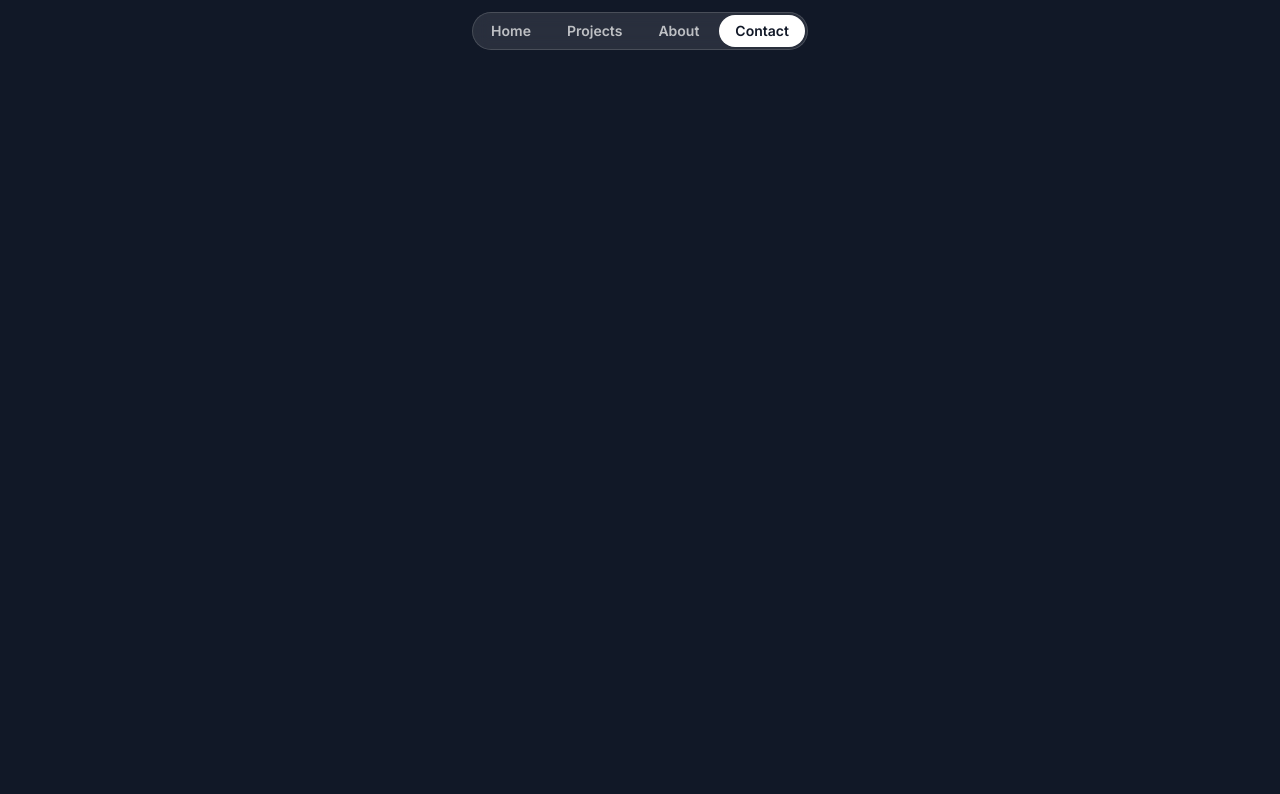
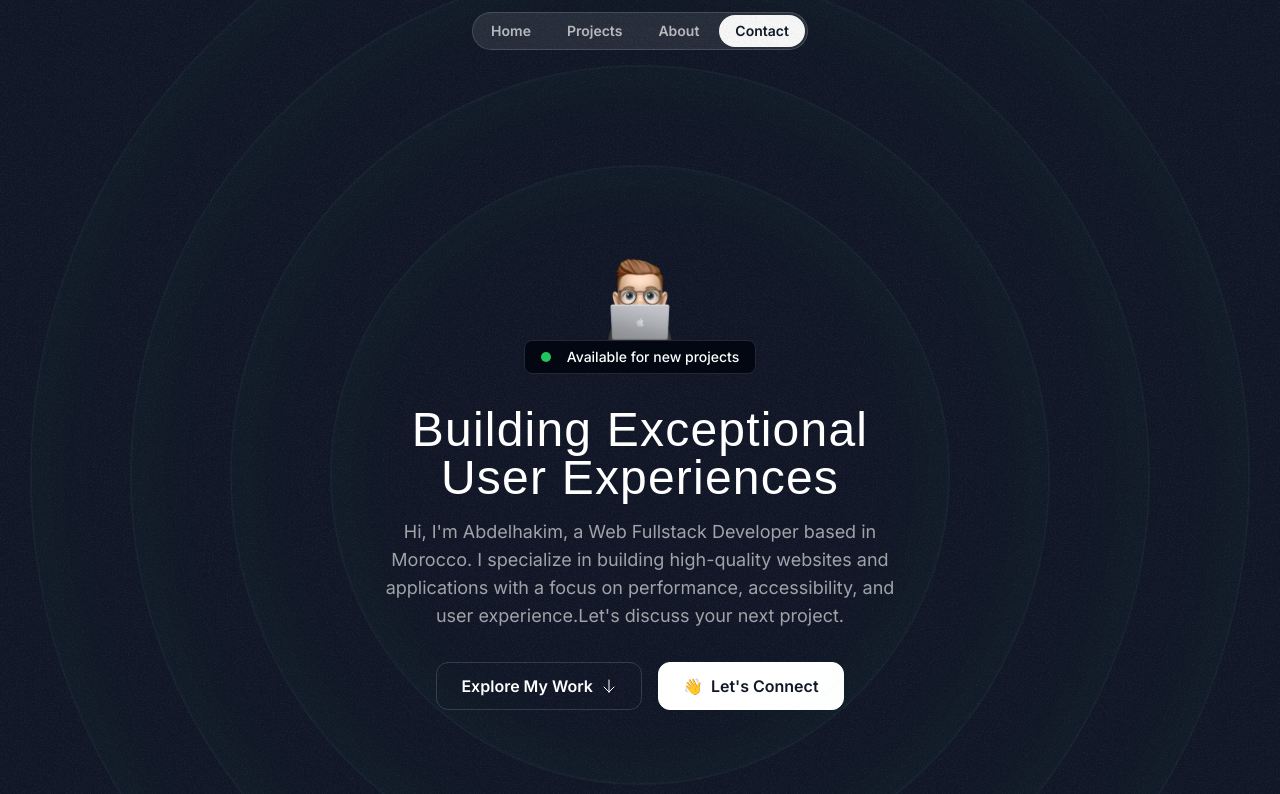
Before and after one commit to mrbenboyy/my-spa-dev-portfolio, a Next.js app: page / in a window 1280 px wide. Shown: the top 794 px of the page. Built offline with nearby package versions, Linux system fonts and the light colour scheme; a web font is replaced by a local one.

Commit message:
Add HeroSection component and update layout styles

```diff
--- a/src/app/globals.css
+++ b/src/app/globals.css
@@ -6,4 +6,8 @@
     .nav-item {
         @apply px-4 py-1.5 rounded-full text-white/70 text-sm font-semibold hover:bg-white/10 hover:text-white transition duration-300
     }
+
+    .hero-ring{
+        @apply absolute inset-0 border-2 top-1/2 left-1/2 -translate-x-1/2 -translate-y-1/2 rounded-full border-emerald-300/5 shadow-[0_0_80px_inset] shadow-emerald-300/5
+    }
 }
--- a/src/app/layout.tsx
+++ b/src/app/layout.tsx
@@ -8,7 +8,7 @@
 
 export const metadata: Metadata = {
   title: "Abdelhakim's Portfolio",
-  description: "Modern portfolio website for Abdelhakim Benbouanane",
+  description: "Modern & Minimalist Abdelhakim Portfolio",
 };
 
 export default function RootLayout({
--- a/src/app/page.tsx
+++ b/src/app/page.tsx
@@ -1,9 +1,11 @@
 import { Header } from "@/sections/Header";
+import { HeroSection } from "@/sections/Hero";
 
 export default function Home() {
   return (
     <div>
       <Header />
+      <HeroSection/>
     </div>
   );
 }
--- a/src/sections/Header.tsx
+++ b/src/sections/Header.tsx
@@ -1,5 +1,5 @@
 export const Header = () => {
-  return <div className="flex justify-center items-center relative top-3">
+  return <div className="flex justify-center items-center fixed top-3 w-full">
     <nav className="flex gap-1 p-0.5 border border-white/15 rounded-full bg-white/10 backdrop-blur">
       <a href="#" className="nav-item">Home</a>
       <a href="#" className="nav-item">Projects</a>
--- a/src/sections/Hero.tsx
+++ b/src/sections/Hero.tsx
@@ -1,3 +1,49 @@
+import memojiImage from "@/assets/images/memoji-computer.png";
+import Image from 'next/image';
+import ArrowDown from '@/assets/icons/arrow-down.svg';
+import grainImage from '@/assets/images/grain.jpg';
+
 export const HeroSection = () => {
-  return <div>Hero Section</div>;
+  return <div className="py-32 md:py-48 lg:py-60 relative z-0 overflow-x-clip">
+    <div className="absolute inset-0 -z-30 opacity-5" style={{
+      backgroundImage: `url(${grainImage.src})`,
+    }}>
+
+    </div>
+    <div className="size-[620px] hero-ring"></div>
+    <div className="size-[820px] hero-ring"></div>
+    <div className="size-[1020px] hero-ring"></div>
+    <div className="size-[1220px] hero-ring"></div>
+    <div className="container">
+      <div className="flex flex-col items-center">
+        <Image
+          src={memojiImage}
+          alt="Person peeking from behind laptop"
+          className="size-[100px]"
+        />
+        <div className="bg-gray-950 border border-gray-800 px-4 py-1.5 inline-flex items-center gap-4 rounded-lg">
+          <div className="bg-green-500 size-2.5 rounded-full"></div>
+          <div className="text-sm font-medium">Available for new projects</div>
+        </div>
+      </div>
+      <div className="max-w-lg mx-auto">
+        <h1 className="font-serif text-3xl md:text-5xl text-center mt-8 tracking-wide">
+          Building Exceptional User Experiences
+        </h1>
+        <p className="mt-4 text-center text-white/60 md:text-lg">
+          Hi, I&apos;m Abdelhakim, a Web Fullstack Developer based in Morocco. I specialize in building high-quality websites and applications with a focus on performance, accessibility, and user experience.Let's discuss your next project.
+        </p>
+      </div>
+      <div className="flex flex-col md:flex-row justify-center items-center mt-8 gap-4">
+        <button className="inline-flex items-center gap-2 border border-white/15 px-6 h-12 rounded-xl">
+          <span className="font-semibold">Explore My Work</span>
+          <ArrowDown className="size-4" />
+        </button>
+        <button className="inline-flex items-center gap-2 border border-white bg-white text-gray-900 h-12 px-6 rounded-xl">
+          <span>👋</span>
+          <span className="font-semibold">Let's Connect</span>
+        </button>
+      </div>
+    </div>
+  </div>;
 };
```
